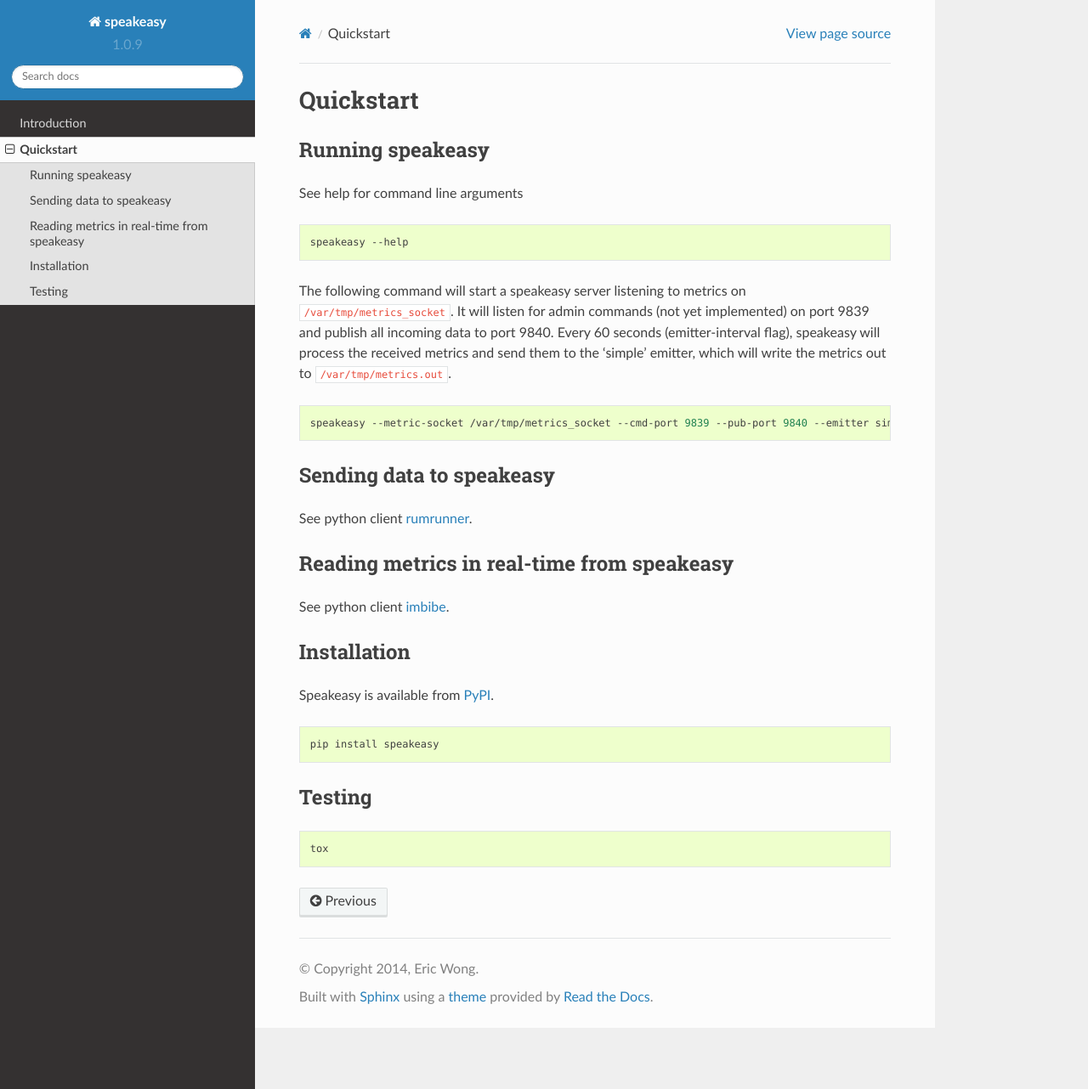
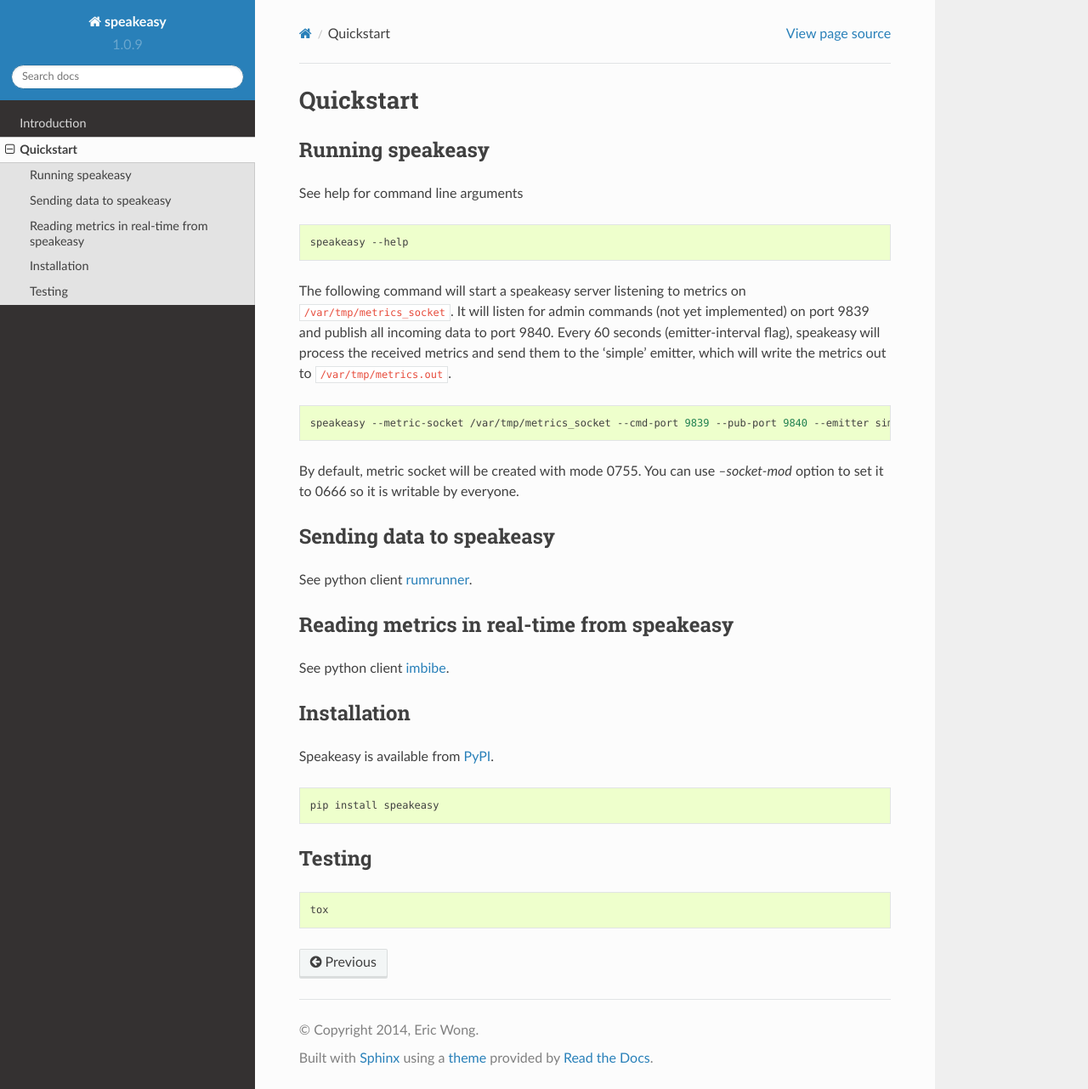
Before and after one commit to etdub/speakeasy, a Sphinx documentation site: the page built from docs/quickstart.rst, in a window 1280 px wide and 1282 px high. Shown: the whole window at 85% size. Built offline with Sphinx 7.4.7 and the Read the Docs theme 2.0.0, drawn with Linux system fonts in a browser that asks for light colours.

Commit message:
doc: update

```diff
--- a/docs/quickstart.rst
+++ b/docs/quickstart.rst
@@ -21,6 +21,9 @@
 .. code-block:: bash
 
     speakeasy --metric-socket /var/tmp/metrics_socket --cmd-port 9839 --pub-port 9840 --emitter simple --emitter-args filename=/var/tmp/metrics.out --emission-interval 60
+
+By default, metric socket will be created with mode 0755. You can use
+`--socket-mod` option to set it to 0666 so it is writable by everyone.
 
 
 Sending data to speakeasy
```
